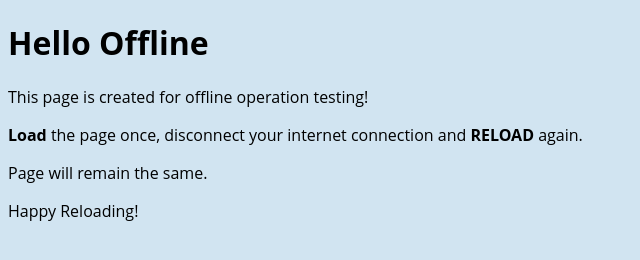
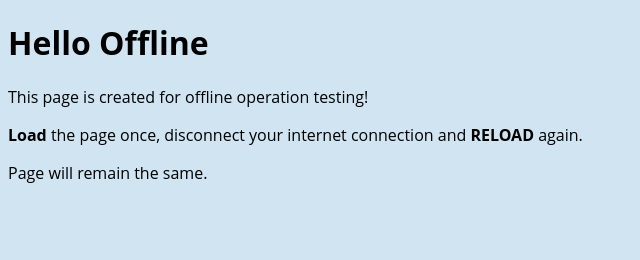
Before and after one commit to SajibDevnath/offline-operation, a plain HTML site: page index.html in a window 1280 px wide. Shown: the whole page, without its empty margins (0-640 px from the left). Drawn offline with Linux system fonts and the light colour scheme.

Commit message:
Update index.html

```diff
--- a/index.html
+++ b/index.html
@@ -14,7 +14,6 @@
 <p><strong>Load</strong> the page once, disconnect your internet connection and <strong>RELOAD</strong> again.</p>
 
 <p>Page will remain the same.</p>
-<p>Happy Reloading!</p>
 
 <script src="serviceworker-cache-polyfill.js"></script>
 <script src="sw.js"></script>
```
